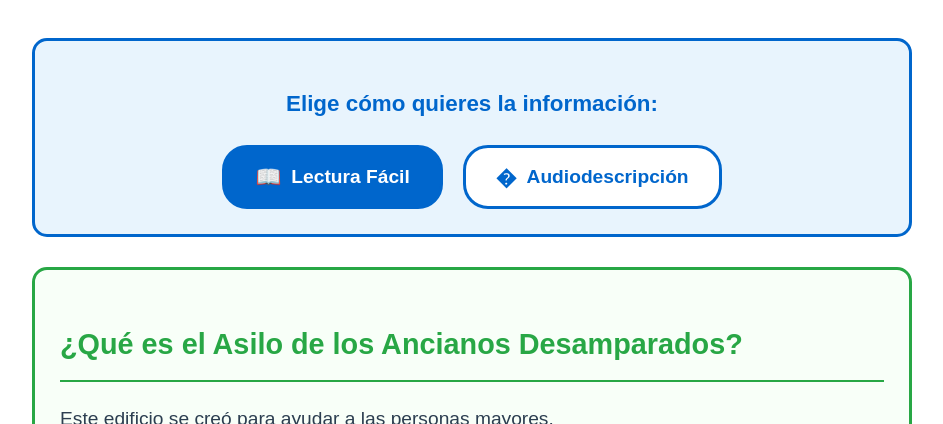
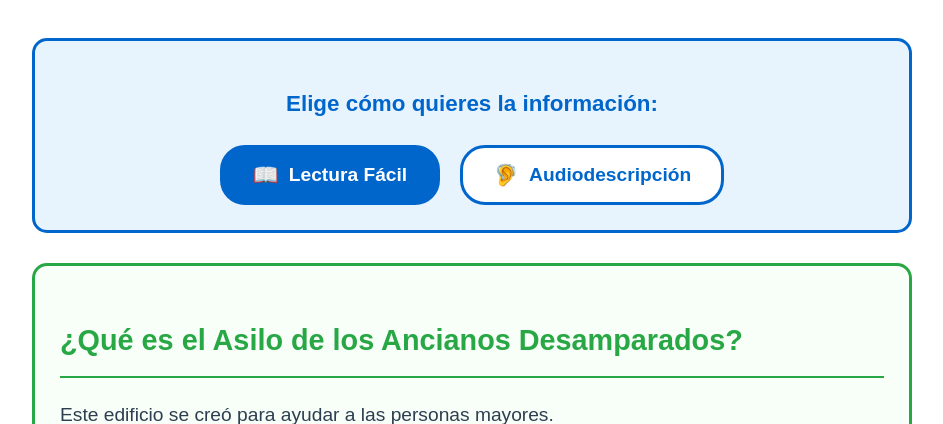
Before and after one commit to LuisRosello01/conecta-patrimonio, a plain HTML site: page asilo-ancianos.html in a window 1280 px wide. Shown: the part 376-800 px from the top of the page, without its empty margins (168-1111 px from the left). Drawn offline with Linux system fonts and the light colour scheme.

Commit message:
Emoji audio

```diff
--- a/asilo-ancianos.html
+++ b/asilo-ancianos.html
@@ -32,7 +32,7 @@
                     Lectura Fácil
                 </button>
                 <button class="option-button" id="audiodescripcion" aria-label="Activar modo de audiodescripción" aria-pressed="false">
-                    <span class="option-icon" aria-hidden="true">�</span>
+                    <span class="option-icon" aria-hidden="true">🦻</span>
                     Audiodescripción
                 </button>
             </div>
```
Also changed, not shown: ateneo-socorro.html (+1 -1 lines), ayuntamiento.html (+1 -1 lines), casa-joan-fuster.html (+1 -1 lines), iglesia-sales.html (+1 -1 lines), iglesia-sant-pere.html (+1 -1 lines), mercado-municipal.html (+1 -1 lines), museo-chocolate.html (+1 -1 lines).
